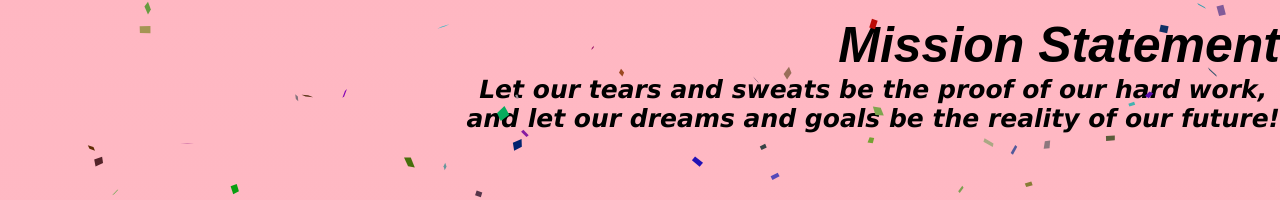
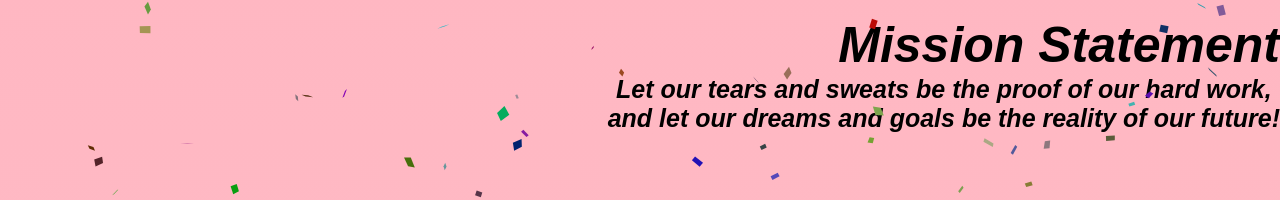
Before and after one commit to Yuchen-1228/Pan-Wu-Website, a plain HTML site: page About.html in a window 1280 px wide. Shown: the part 169-369 px from the top of the page. Drawn offline with Linux system fonts and the light colour scheme; a web font is replaced by a local one.

Commit message:
Update style.css

```diff
--- a/style.css
+++ b/style.css
@@ -113,7 +113,7 @@ body {
 
 .w3-display-middle-3 {
   font-size: 25px;
-  font-family: Verdana, Geneva, Tahoma, sans-serif;
+  font-family: Arial, sans-serif;
   font-style: italic;
   float: inline-end;
 }
```
